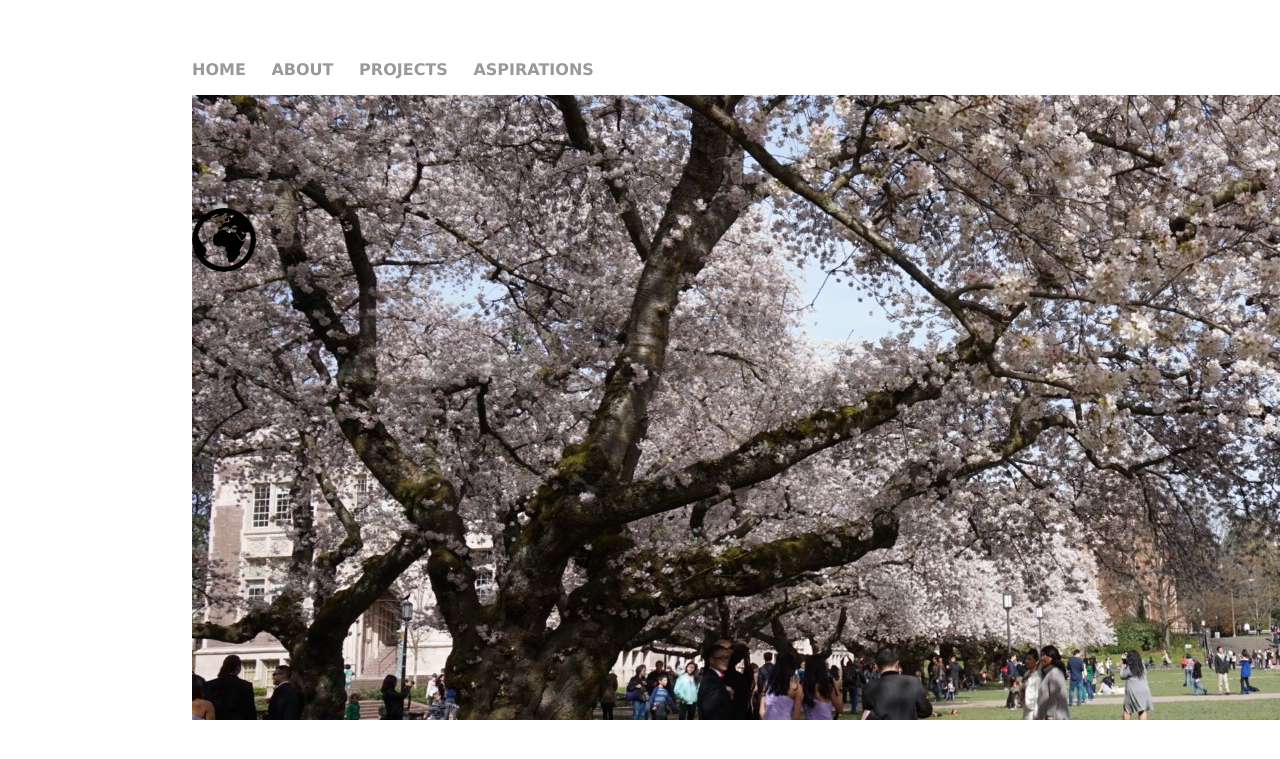
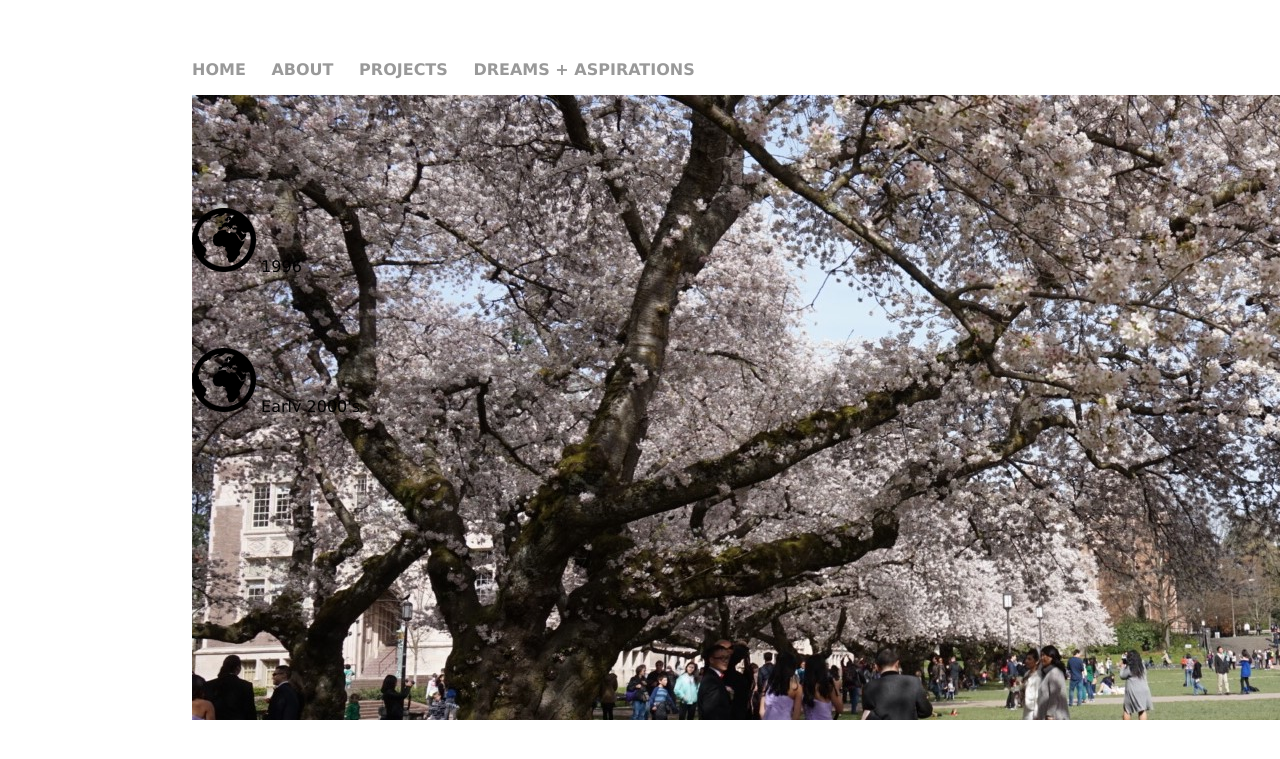
Before and after one commit to wliang25/wliang25.github.io, a Jekyll site: the page built from about/index.html, in a window 1280 px wide. Shown: the top 759 px of the page. Built offline with Jekyll 4.4.1, drawn with Linux system fonts in a browser that asks for light colours.

Commit message:
Added more text

```diff
--- a/_layouts/default.html
+++ b/_layouts/default.html
@@ -13,12 +13,12 @@
 	        		<li><a href="/">HOME</a></li>
 		        	<li><a href="/about">ABOUT</a></li>
 	        		<li><a href="/proj">PROJECTS</a></li>
-	        		<li><a href="/dreams">ASPIRATIONS</a></li>
+	        		<li><a href="/dreams">DREAMS + ASPIRATIONS</a></li>
 	    		</ul>
 			</nav>
 
 			<div class="banner">
-				<img src="/images/blossoms.jpg" alt="UW Cherry Blossoms">
+				<img src="/images/blossoms.JPG" alt="UW Cherry Blossoms">
 			</div>
 
 			<div class="container">
@@ -32,6 +32,7 @@
 	        		<li><a href="mailto:wendyl.y.123@gmail.com"><i class="fa fa-envelope"></i></a></li>
 	        		<li><a href="https://www.linkedin.com/in/wliang25/"><i class="fa fa-linkedin"></i></a></li>
 	        		<li><a href="https://github.com/wliang25"><i class="fa fa-github"></i></a></li>
+	        		<li><a href="Wendy Liang Resume.pdf"><i class="fa fa-address-card-o"></i></a></li>
 	        		<li><i class="fa fa-copyright"></i> Wendy Liang 2017</li>
 				</ul>
 
--- a/about/index.html
+++ b/about/index.html
@@ -10,6 +10,15 @@
 			<img src="/images/globe.png" alt="globe"> 1996
 		</div>
 
-		<p>I was born in China, but immigrated to states when I was just a few years old. I've lived in Seattle, Bellevue, Renton, and currently reside in Kent. As such, I speak three languages including English, Cantonese and Mandarin.</p>
+		<p>I was born in Guangzhou, China, but immigrated to the states when I was just a few years old. I've lived in Seattle, Bellevue, Renton, and currently reside in Kent. As such, I speak three languages including English, Cantonese Chinese and Mandarin Chinese.</p>
 	</div>
+
+	<div class="section">
+		<div class="header">
+			<img src="/images/globe.png" alt="globe"> Early 2000's
+		</div>
+
+		<p>Four years later, my brother was born in the states and my twin sisters two years after that. It soon became a very loud yet cozy household in Renton, WA.</p>
+	</div>
+
 </div><!-- /.blurb -->
--- a/css/main.css
+++ b/css/main.css
@@ -10,6 +10,7 @@
 }
 
 .banner {
+    height: 10%;
     position: absolute;
     width: 100%;
 }
@@ -54,18 +55,23 @@
 }
 
 .header {
-    width: 64px;
+    width: 100%;
     height: 64px;
     position: relative;
     overflow: hidden;
-    border-radius: 50%
+    /*border-radius: 50%*/
 }
 
 img.header {
     display: inline;
+    border-radius: 50%;
     margin: 0 auto;
-    height: 100%
-    width: auto;
+    height: 64px
+    width: 64px;
+}
+
+img.section {
+    display: inline;
 }
 
 ul.posts {
--- a/dreams/index.html
+++ b/dreams/index.html
@@ -3,7 +3,7 @@
 title: Wendy Liang
 ---
 <div class="blurb">
-	<h1>Aspirations</h1>
+	<h1>Dreams + Aspirations</h1>
 	<div class="section">
 		<div class="header">
 			<img src="/images/me.jpg" alt="me"> KEEP LAUGHING AND BE WEIRD
--- a/index.html
+++ b/index.html
@@ -4,10 +4,6 @@
 ---
 <div class="blurb">
 	<h1>Hi, I'm Wendy</h1>
-	<!--
-	<h2>KEEP LAUGHING AND BE WEIRD</h2>
-	<p>I am a current junior at the University of Washington. I am interested in the multiple aspects of technology and the impacts it has on society which is why I am majoring in Geography with a focus on Information Systems and minoring in Informatics and Philosophy. I believe that the knowledge I gain from Geography and Informatics will assist in my passion of learning more about data science and analyzation. The philosophy aspect of my education will help me develop critical thinking that is vital to delivering successful products and services.</p>
-	-->
 	<div class="section">
 		<div class="header">
 			<img src="/images/me.jpg" alt="me"> KEEP LAUGHING AND BE WEIRD
```
Also changed, not shown: proj/index.html (+9 -2 lines), images/grad.png (added), 1 other file.
